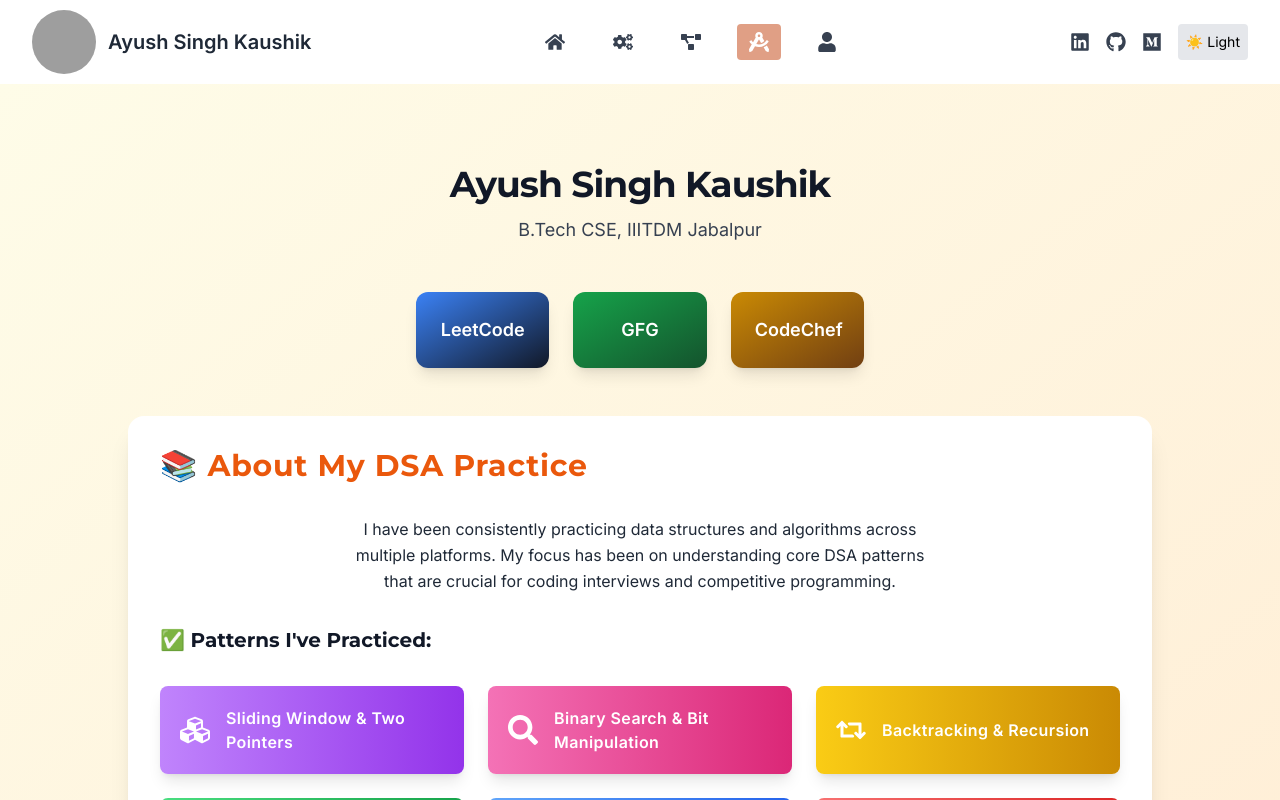
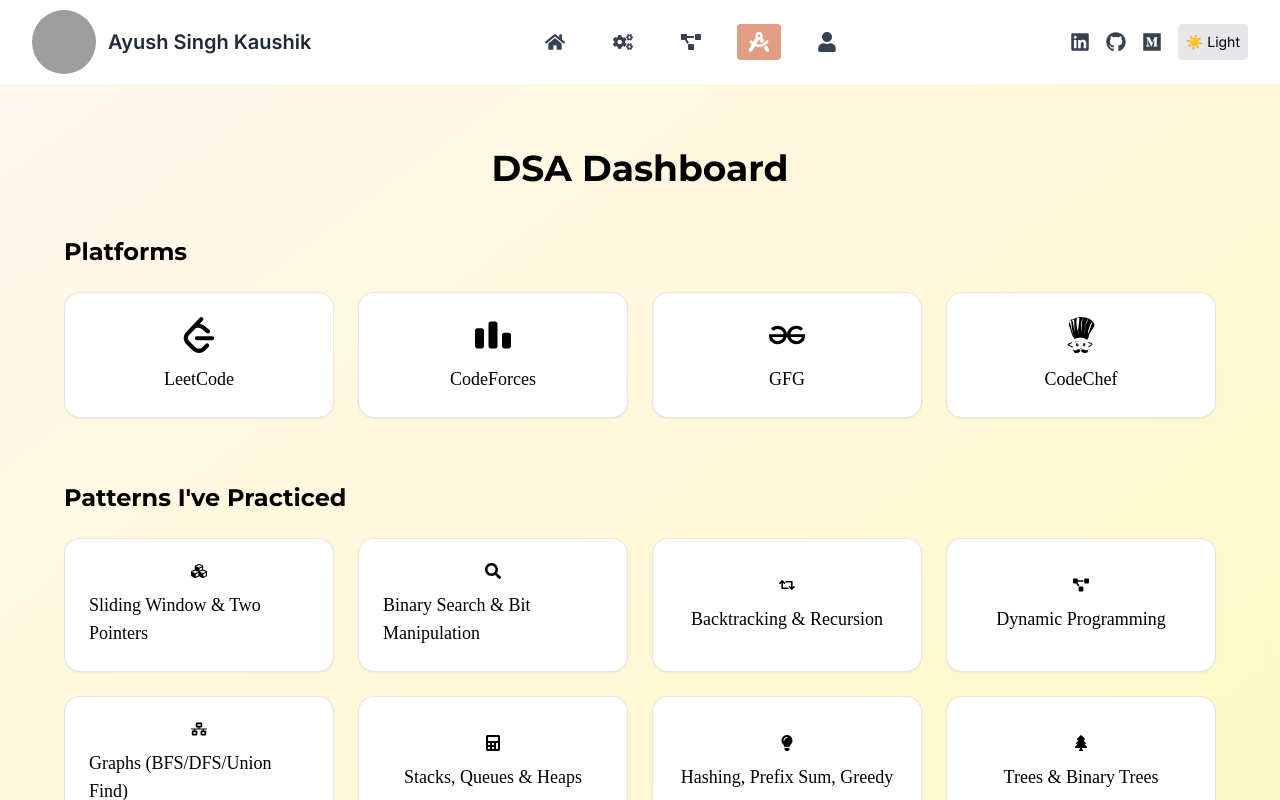
Before and after one commit to ASK3002/My_Portfolio, a React (Vite) app: page /DsaHome in a window 1280 px wide. Shown: the top 800 px of the page. Built offline with nearby package versions, Linux system fonts and the light colour scheme; grey boxes are pictures that could not be loaded; a web font is replaced by a local one.

Commit message:
Dsa Page edit & GithubInfoLoader Cache

```diff
--- a/src/components/Projects/Projects.jsx
+++ b/src/components/Projects/Projects.jsx
@@ -15,6 +15,7 @@ const mainProjects = ["RECO-Resume-CoverLetterBuilder","SpendSense","My_Portfoli
 
 function Github() {
   const repos = useLoaderData();
+  console.log("DATA RECEIVED BY COMPONENT:", repos);
 
   const mainRepos = repos.filter(repo => mainProjects.includes(repo.name));
   const otherRepos = repos.filter(repo => !mainProjects.includes(repo.name));
@@ -142,8 +143,40 @@ function Github() {
 
 export default Github;
 
+
 export const githubInfoLoader = async () => {
-  const res = await fetch('https://api.github.com/users/ASK3002/repos');
-  const data = await res.json();
-  return data.filter(repo => !repo.fork);
+  const cached = localStorage.getItem("reposCache");
+  const cachedTime = localStorage.getItem("reposCacheTime");
+
+  // 1. Check for valid cache
+  if (cached && Date.now() - cachedTime < 24 * 60 * 60 * 1000) {
+    return JSON.parse(cached);
+  }
+
+  // 2. Fetch data
+  const res = await fetch("https://api.github.com/users/ASK3002/repos");
+
+  // 3. Check if the fetch was successful
+  if (!res.ok) {
+    // If fetch failed (e.g., rate limit), log error and return an empty array
+    // Importantly, DO NOT cache this failure.
+    console.error("Failed to fetch GitHub repos:", res.status);
+    return [];
+  }
+
+  let data = await res.json();
+
+  // 4. Check if data is an array
+  if (!Array.isArray(data)) {
+    console.error("Received unexpected data from GitHub API");
+    return [];
+  }
+
+  // 5. Filter and cache ONLY on success
+  const filtered = data.filter(r => !r.fork);
+
+  localStorage.setItem("reposCache", JSON.stringify(filtered));
+  localStorage.setItem("reposCacheTime", Date.now());
+
+  return filtered;
 };
--- a/src/components/dsa/pages/DsaHome.jsx
+++ b/src/components/dsa/pages/DsaHome.jsx
@@ -1,120 +1,96 @@
-import { Link } from "react-router-dom";
-import { motion as Motion } from 'framer-motion';
+import React from "react";
 import {
-  FaCubes, FaSearch, FaProjectDiagram,
-  FaRetweet, FaNetworkWired, FaCalculator,
-  FaLightbulb, FaTree
+  SiLeetcode,
+  SiCodeforces,
+  SiCodechef,
+  SiGeeksforgeeks,
+} from "react-icons/si";
+import {
+  FaCubes,
+  FaSearch,
+  FaProjectDiagram,
+  FaRetweet,
+  FaNetworkWired,
+  FaCalculator,
+  FaLightbulb,
+  FaTree,
 } from "react-icons/fa";
 
-const patterns = [
-  { icon: <FaCubes />, name: "Sliding Window & Two Pointers", bg: "from-purple-400 to-purple-600" },
-  { icon: <FaSearch />, name: "Binary Search & Bit Manipulation", bg: "from-pink-400 to-pink-600" },
-  { icon: <FaRetweet />, name: "Backtracking & Recursion", bg: "from-yellow-400 to-yellow-600" },
-  { icon: <FaProjectDiagram />, name: "Dynamic Programming", bg: "from-green-400 to-green-600" },
-  { icon: <FaNetworkWired />, name: "Graphs (BFS/DFS/Union Find)", bg: "from-blue-400 to-blue-600" },
-  { icon: <FaCalculator />, name: "Stacks, Queues & Heaps", bg: "from-red-400 to-red-600" },
-  { icon: <FaLightbulb />, name: "Hashing, Prefix Sum, Greedy", bg: "from-teal-400 to-teal-600" },
-  { icon: <FaTree />, name: "Trees, Binary Trees, Tries", bg: "from-indigo-400 to-indigo-600" },
+export default function DsaHome() {
+  const platforms = [
+    {
+      icon: <SiLeetcode className="text-4xl" />,
+      name: "LeetCode",
+      link: "https://leetcode.com/u/A_S_K_Ayush/",
+    },
+    {
+      icon: <SiCodeforces className="text-4xl" />,
+      name: "CodeForces",
+      link: "https://codeforces.com/profile/a_s_k_ayush",
+    },
+    {
+      icon: <SiGeeksforgeeks className="text-4xl" />,
+      name: "GFG",
+      link: "https://www.geeksforgeeks.org/user/askayush/",
+    },
+    {
+      icon: <SiCodechef className="text-4xl" />,
+      name: "CodeChef",
+      link: "https://www.codechef.com/users/a_s_k_ayush",
+    },
+  ];
+
+  const patterns = [
+  { icon: <FaCubes />, name: "Sliding Window & Two Pointers", bg: "from-purple-500/80 to-purple-700/90" },
+  { icon: <FaSearch />, name: "Binary Search & Bit Manipulation", bg: "from-pink-500/80 to-pink-700/90" },
+  { icon: <FaRetweet />, name: "Backtracking & Recursion", bg: "from-yellow-500/80 to-yellow-700/90" },
+  { icon: <FaProjectDiagram />, name: "Dynamic Programming", bg: "from-green-500/80 to-green-700/90" },
+  { icon: <FaNetworkWired />, name: "Graphs (BFS/DFS/Union Find)", bg: "from-blue-500/80 to-blue-700/90" },
+  { icon: <FaCalculator />, name: "Stacks, Queues & Heaps", bg: "from-red-500/80 to-red-700/90" },
+  { icon: <FaLightbulb />, name: "Hashing, Prefix Sum, Greedy", bg: "from-teal-500/80 to-teal-700/90" },
+  { icon: <FaTree />, name: "Trees & Binary Trees", bg: "from-indigo-500/80 to-indigo-700/90" },
+  { icon: <FaTree />, name: "Trie", bg: "from-indigo-400/80 to-indigo-700/80" },
+  { icon: <FaProjectDiagram />, name: "Linked List", bg: "from-emerald-400/80 to-emerald-700/90" }
 ];
 
-const platformButtons = [
-  { name: "LeetCode", bg: "from-blue-500 to-gray-900" },
-  { name: "GFG", bg: "from-green-600 to-green-900" },
-  { name: "CodeChef", bg: "from-yellow-600 to-yellow-900" },
-];
+  return (
+    <div className="w-full min-h-screen bg-gradient-to-br from-orange-50 to-yellow-100 dark:from-gray-900 dark:to-gray-800px-6 md:px-16 py-16 bg-white dark:bg-black text-black dark:text-white select-none transition-colors duration-300">
+      <h1 className="text-4xl md:text-4xl font-bold mb-12 letterSpacing: '4px'  text-center " style={{ fontFamily: "'Montserrat', sans-serif" }}>DSA Dashboard</h1>
 
-const DsaHome = () => (
-  <>
-    {/* Google Fonts Link - put once globally in your app for best performance */}
-    <link
-      href="https://fonts.googleapis.com/css2?family=Inter:wght@400;600&family=Montserrat:wght@700&display=swap"
-      rel="stylesheet"
-    />
+      {/* Platforms */}
+      <section>
+        <h2 className="text-2xl font-semibold mb-6"style={{ fontFamily: "'Montserrat', sans-serif" }}>Platforms</h2>
 
-    <Motion.div
-      initial={{ opacity: 0, y: 80 }}
-      animate={{ opacity: 1, y: 0 }}
-      transition={{ duration: 0.6 }}
-      className="min-h-screen w-full bg-gradient-to-br from-yellow-50 to-orange-100 dark:from-gray-900 dark:to-gray-800 transition-colors duration-300 py-20 px-6"
-      style={{ fontFamily: "'Inter', sans-serif" }}
-    >
-      <div className="max-w-5xl mx-auto flex flex-col gap-12 text-gray-900 dark:text-white">
-        {/* Name & Institute */}
-        <div className="text-center space-y-3">
-          <h1
-            className="text-4xl font-extrabold tracking-tight"
-            style={{ fontFamily: "'Montserrat', sans-serif" }}
-          >
-            Ayush Singh Kaushik
-          </h1>
-          <p
-            className="text-lg text-gray-700 dark:text-gray-300 font-medium"
-            style={{ fontFamily: "'Inter', sans-serif" }}
-          >
-            B.Tech CSE, IIITDM Jabalpur
-          </p>
-        </div>
-
-        {/* Platform Buttons */}
-        <div className="grid gap-6 md:grid-cols-3 max-w-md mx-auto">
-          {platformButtons.map(({ name, bg }) => (
-            <Motion.div
-              key={name}
-              whileHover={{ scale: 1.07 }}
-              transition={{ type: "spring", stiffness: 300 }}
-              className={`p-6 rounded-xl shadow-lg text-white text-center text-lg font-semibold bg-gradient-to-br ${bg} cursor-pointer relative overflow-hidden`}
+        <div className="grid grid-cols-2 md:grid-cols-4 gap-6">
+          {platforms.map((p, idx) => (
+            <a
+              key={idx}
+              href={p.link}
+              className="group flex flex-col items-center justify-center p-6 rounded-2xl border border-black/10 dark:border-white/10 bg-white dark:bg-gray-800 hover:bg-gray-100 dark:hover:bg-zinc-500 transition-all shadow-sm hover:shadow-md"
             >
-              <Link
-                to={`/${name.toLowerCase()}`}
-                className="relative z-10 block"
-                style={{ fontFamily: "'Inter', sans-serif" }}
-              >
-                {name}
-              </Link>
-              <span className="absolute bottom-0 left-0 w-full h-1 bg-white opacity-0 group-hover:opacity-100 transition-opacity duration-300"></span>
-            </Motion.div>
+              {p.icon}
+              <p className="mt-3 text-lg font-medium">{p.name}</p>
+            </a>
           ))}
         </div>
+      </section>
 
-        {/* DSA Practice Section */}
-        <div
-          className="bg-white dark:bg-gray-800 p-8 rounded-2xl shadow-xl space-y-8"
-          style={{ fontFamily: "'Inter', sans-serif" }}
-        >
-          <h2
-            className="text-3xl font-extrabold tracking-wide text-orange-600 dark:text-orange-400"
-            style={{ fontFamily: "'Montserrat', sans-serif" }}
-          >
-            📚 About My DSA Practice
-          </h2>
-          <p className="text-md leading-relaxed text-gray-800 dark:text-gray-300 max-w-xl mx-auto font-light text-center">
-            I have been consistently practicing data structures and algorithms across multiple platforms.
-            My focus has been on understanding core DSA patterns that are crucial for coding interviews and competitive programming.
-          </p>
+      {/* Patterns */}
+      <section className="mt-16">
+        <h2 className="text-2xl font-semibold mb-6" style={{ fontFamily: "'Montserrat', sans-serif" }}>Patterns I've Practiced</h2>
 
-          <h3 className="text-xl font-semibold" style={{ fontFamily: "'Montserrat', sans-serif" }}>
-            ✅ Patterns I've Practiced:
-          </h3>
-
-          <div className="grid gap-6 sm:grid-cols-2 md:grid-cols-3">
-            {patterns.map((p, index) => (
-              <Motion.div
-                key={index}
-                initial={{ opacity: 0, y: 20 }}
-                animate={{ opacity: 1, y: 0 }}
-                transition={{ delay: 0.1 * index }}
-                className={`flex items-center gap-4 p-5 rounded-lg bg-gradient-to-r ${p.bg} text-white shadow-lg cursor-default select-none transform hover:scale-[1.04] transition-transform duration-300`}
-                style={{ fontFamily: "'Inter', sans-serif" }}
-              >
-                <div className="text-3xl">{p.icon}</div>
-                <div className="text-md font-semibold tracking-wide">{p.name}</div>
-              </Motion.div>
-            ))}
-          </div>
+        <div className="grid grid-cols-2 md:grid-cols-4 gap-6">
+          {patterns.map((pt, idx) => (
+            <div
+              key={idx}
+              className="flex flex-col items-center justify-center p-6 rounded-2xl border border-black/10 dark:border-white/10 bg-white dark:bg-gray-800 hover:bg-gray-100 dark:hover:bg-zinc-500 transition-all shadow-sm hover:shadow-md"
+            >
+              {pt.icon}
+              <p className="mt-3 text-lg font-medium">{pt.name}</p>
+            </div>
+          ))}
         </div>
-      </div>
-    </Motion.div>
-  </>
-);
-
-export default DsaHome;
+      </section>
+    </div>
+  );
+}
```
